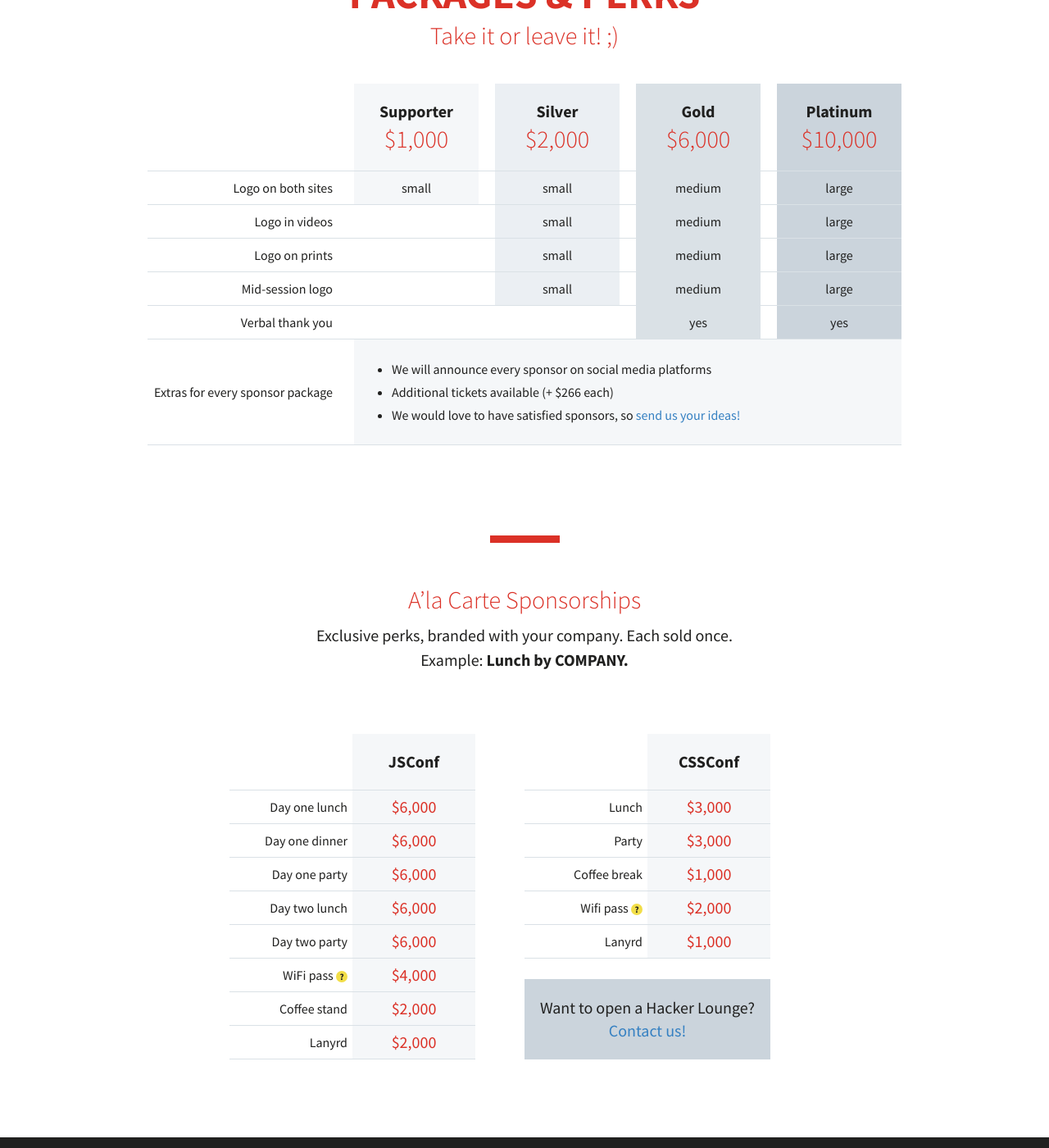
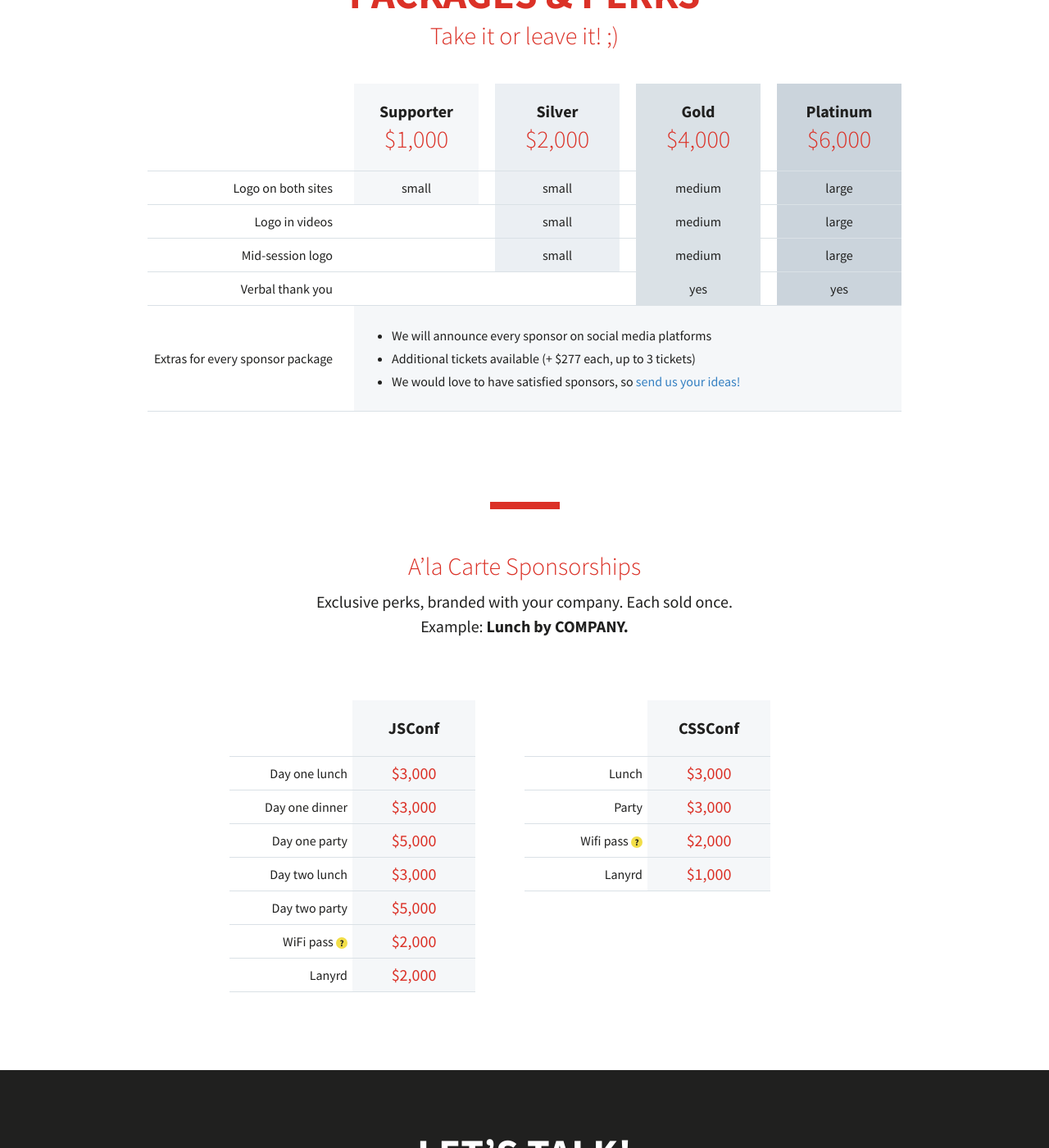
Before and after one commit to JSConfBp/2017.jsconfbp.com, a Jekyll site: the page built from sponsorship.md, in a window 1280 px wide and 1400 px high, scrolled down 3287 px. Shown: the whole window at 82% size. Built offline with Jekyll 4.4.1, drawn with Linux system fonts in a browser that asks for light colours; some of the changed text lies outside the part shown.

Commit message:
updates on sponsorship

```diff
--- a/_layouts/sponsorship.html
+++ b/_layouts/sponsorship.html
@@ -215,12 +215,12 @@
                         <th class="spacer"></th>
                         <th class="gold">
                             <h5>Gold</h5>
-                            <h6>$6,000</h6>
+                            <h6>$4,000</h6>
                         </th>
                         <th class="spacer"></th>
                         <th class="platinum">
                             <h5>Platinum</h5>
-                            <h6>$10,000</h6>
+                            <h6>$6,000</h6>
                         </th>
                     </tr>
                     <tr>
@@ -245,7 +245,7 @@
                         <th class="spacer"></th>
                         <td class="platinum">large</td>
                     </tr>
-                    <tr>
+                    <!-- tr>
                         <td colspan="2">Logo on prints</td>
                         <th class="spacer"></th>
                         <td></td>
@@ -255,7 +255,7 @@
                         <td class="gold">medium</td>
                         <th class="spacer"></th>
                         <td class="platinum">large</td>
-                    </tr>
+                    </tr -->
                     <tr>
                         <td colspan="2">Mid-session logo</td>
                         <th class="spacer"></th>
@@ -310,7 +310,7 @@
                         <td colspan="7" class="supporter">
                             <ul class="text-left">
                                 <li>We will announce every sponsor on social media platforms</li>
-                                <li>Additional tickets available (+ $266 each)</li>
+                                <li>Additional tickets available (+ $277 each, up to 3 tickets)</li>
                                 <li>We would love to have satisfied sponsors, so <a href="mailto:info@jsconfbp.hu">send us your ideas!</a></li>
                             </ul>
                         </td>
@@ -335,23 +335,23 @@
                             </tr>
                             <tr>
                                 <td>Day one lunch</td>
-                                <td class="supporter"><h6>$6,000</h6></td>
+                                <td class="supporter"><h6>$3,000</h6></td>
                             </tr>
                             <tr>
                                 <td>Day one dinner</td>
-                                <td class="supporter"><h6>$6,000</h6></td>
+                                <td class="supporter"><h6>$3,000</h6></td>
                             </tr>
                             <tr>
                                 <td>Day one party</td>
-                                <td class="supporter"><h6>$6,000</h6></td>
+                                <td class="supporter"><h6>$5,000</h6></td>
                             </tr>
                             <tr>
                                 <td>Day two lunch</td>
-                                <td class="supporter"><h6>$6,000</h6></td>
+                                <td class="supporter"><h6>$3,000</h6></td>
                             </tr>
                             <tr>
                                 <td>Day two party</td>
-                                <td class="supporter"><h6>$6,000</h6></td>
+                                <td class="supporter"><h6>$5,000</h6></td>
                             </tr>
                             <tr>
                                 <td>
@@ -361,12 +361,12 @@
                                         <div class="popover">Yes, you can pick a WiFi password!</div>
                                     </div>
                                 </td>
-                                <td class="supporter"><h6>$4,000</h6></td>
-                            </tr>
-                            <tr>
-                                <td>Coffee stand</td>
                                 <td class="supporter"><h6>$2,000</h6></td>
                             </tr>
+                            <!-- tr>
+                                <td>Coffee stand</td>
+                                <td class="supporter"><h6>$3,000</h6></td>
+                            </tr -->
                             <tr>
                                 <td>Lanyrd</td>
                                 <td class="supporter"><h6>$2,000</h6></td>
@@ -387,10 +387,10 @@
                                 <td>Party</td>
                                 <td class="supporter"><h6>$3,000</h6></td>
                             </tr>
-                            <tr>
-                                <td>Coffee break</td>
+                            <!-- tr>
+                                <td>Coffee stand</td>
                                 <td class="supporter"><h6>$1,000</h6></td>
-                            </tr>
+                            </tr -->
                             <tr>
                                 <td>
                                     Wifi pass
@@ -406,10 +406,10 @@
                                 <td class="supporter"><h6>$1,000</h6></td>
                             </tr>
                         </table>
-                        <div class="hacker-lounge-box">
+                        <!-- div class="hacker-lounge-box">
                             Want to open a Hacker Lounge? <br/>
                             <a href="mailto:info@jsconfbp.com">Contact us!</a>
-                        </div>
+                        </div -->
                     </div>
                 </div>
             </div>
@@ -422,14 +422,14 @@
 
                 <div class="grid">
                     <div class="grid-item size-50">
-                        <img class="avatar" width="120" height="120" src="https://media.licdn.com/mpr/mpr/shrinknp_200_200/p/1/000/072/012/16fc78f.jpg" />
+                        <img class="avatar" width="120" height="120" src="https://media.licdn.com/mpr/mpr/shrinknp_400_400/AAEAAQAAAAAAAAnQAAAAJGZiNjEwMDU4LTA5MDEtNDdmZi05OGIxLTVkZGVhMjc4Njk1MA.jpg" />
                         <h4>Szabolcs Szabolcsi-Toth</h4>
                         <a href="mailto:nec@jsconfbp.com">nec@jsconfbp.com</a>
                     </div>
                     <div class="grid-item size-50">
-                        <img class="avatar" width="120" height="120" src="" />
-                        <h4></h4>
-                        <a href="mailto:"></a>
+                        <img class="avatar" width="120" height="120" src="/assets/aniko.jpg" />
+                        <h4>Aniko Fejes</h4>
+                        <a href="mailto:aniko@bpweb.hu">aniko@bpweb.hu</a>
                     </div>
                </div>
             </div>
```
Also changed, not shown: other parts of _layouts/sponsorship.html (+0 -1 lines), assets/aniko.jpg (added).
